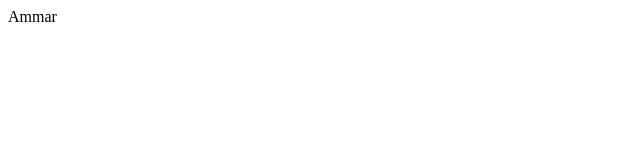
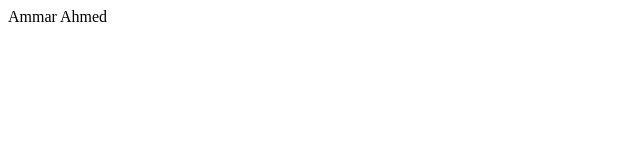
Before and after one commit to Ammar2j/bootcamp2020, a plain HTML site: page index.html in a window 1280 px wide. Shown: the full height of the page, 0-640 px from the left. Drawn offline with Linux system fonts and the light colour scheme.

Commit message:
second test push

```diff
--- a/index.html
+++ b/index.html
@@ -6,7 +6,7 @@
     <title>Test</title>
     <body>
         <div>
-            Ammar
+            Ammar Ahmed
         </div>
     </body>
 </html>
```
